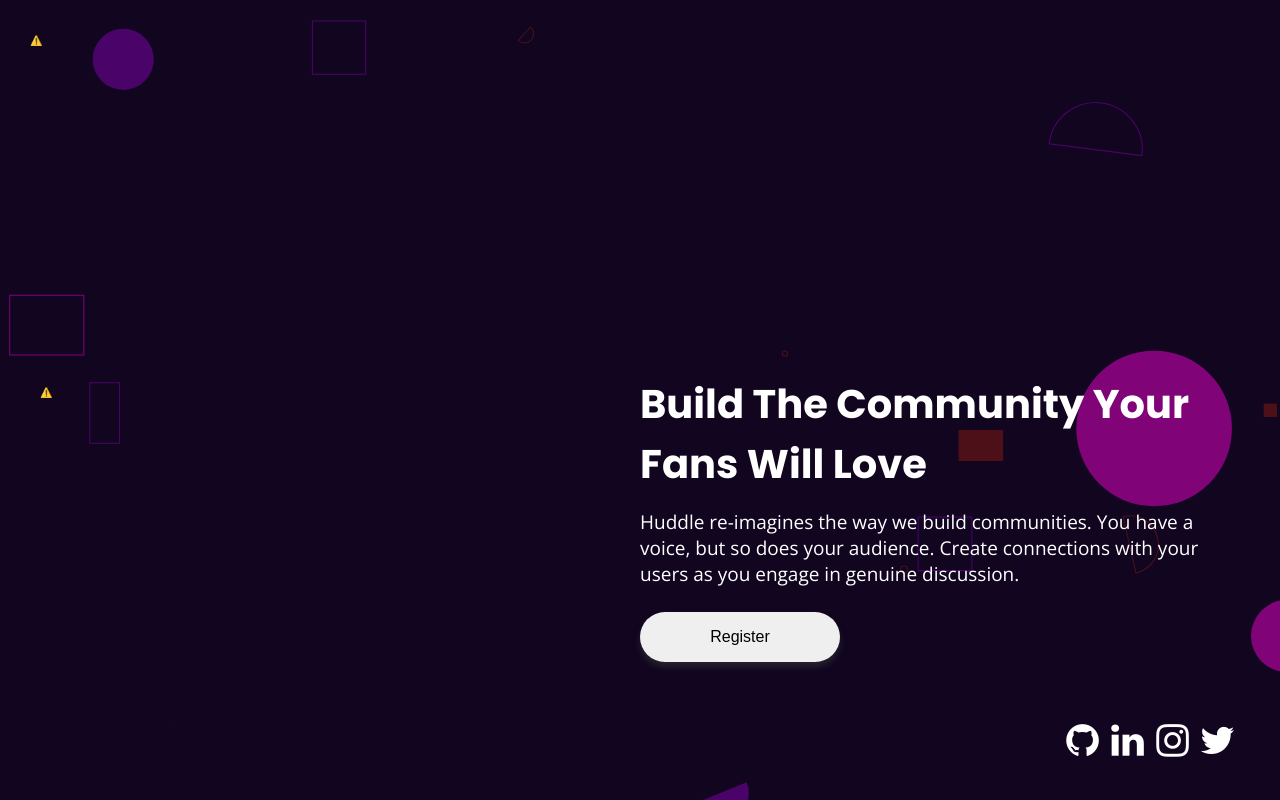
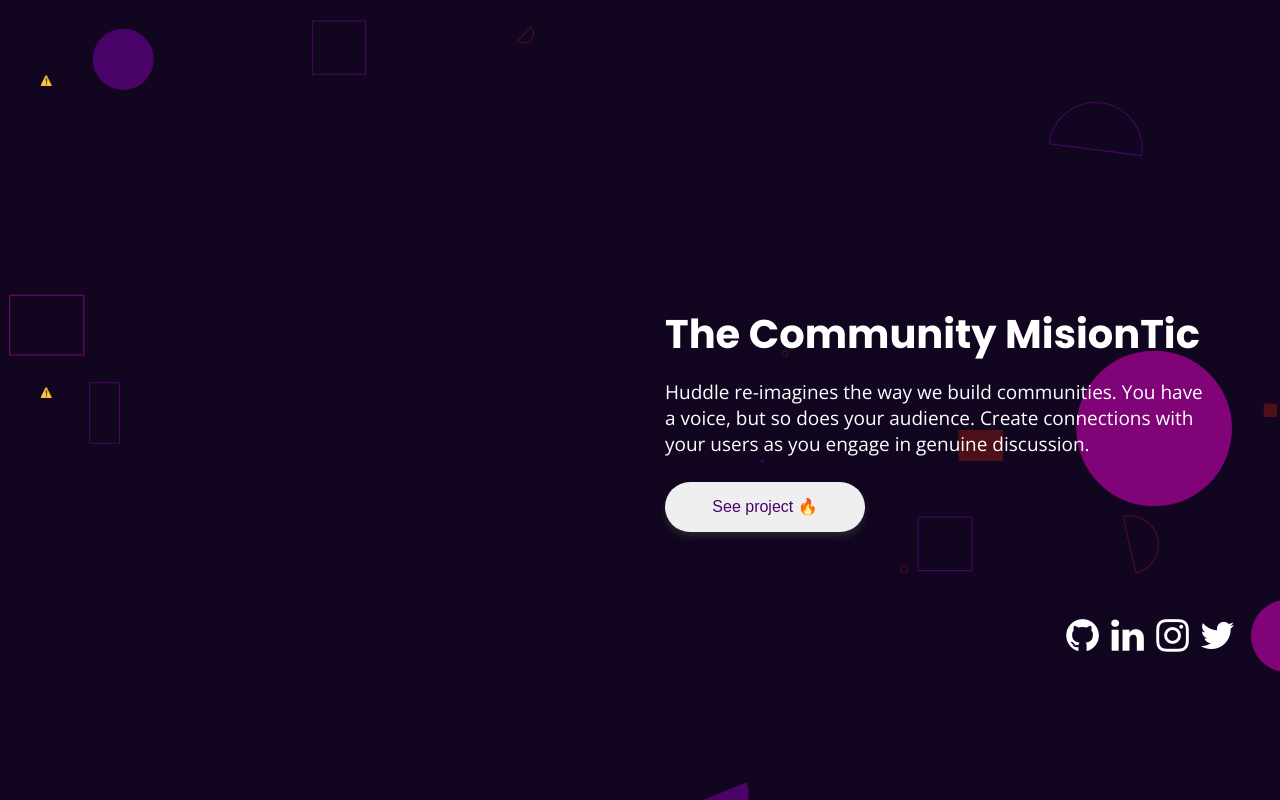
Before and after one commit to Learn-frontend-MinTic/Introduction-landing-page, a plain HTML site: page index.html in a window 1280 px wide. Drawn offline with nearby package versions, Linux system fonts and the light colour scheme; no server answers.

Commit message:
Design changes

```diff
--- a/index.html
+++ b/index.html
@@ -26,17 +26,17 @@
 
 
         <section class="main--img-container">
-            <lottie-player src="https://assets8.lottiefiles.com/packages/lf20_M4t9nS.json"  background="transparent"  speed="1"  style="width: 100%; height: 100%;"  loop autoplay></lottie-player>
+            <lottie-player class="main--img" src="https://assets8.lottiefiles.com/packages/lf20_M4t9nS.json"  background="transparent"  speed="1"  style="width: 100%; height: 100%;"  loop autoplay></lottie-player>
         </section>
 
 
 
         <section class="main--info-container">
-            <h1>Build The Community Your Fans Will Love</h1>
+            <h1>The Community MisionTic</h1>
             <p>
                 Huddle re-imagines the way we build communities. You have a voice, but so does your audience. Create connections with your users as you engage in genuine discussion.
             </p>
-            <button>Register</button>
+            <button>See project 🔥</button>
 
 
 
--- a/styles/desktop.css
+++ b/styles/desktop.css
@@ -6,29 +6,31 @@
 }
 
 header {
-    height: 140px;
+    height: 120px;
+
 }
 
-header img {
-    width: 200px;
-}
 
 main {
     height: 80vh;
     grid-template-columns: 50% 50%;
     align-content: center;
     padding-top: 0;
+    padding: 40px;
 }
+
+
 
 .main--img-container {
     display: grid;
     align-content: center;
-    padding-right: 45px;
-    align-content: center;
+
 }
 
 .main--info-container {
     text-align: left;
+    padding: 25px;
+    margin-top: 50px;
 }
 
 .main--info-container h1 {
@@ -42,6 +44,7 @@
 .main--info-container button {
     width: 200px;
     font-size: 1.6rem;
+
 }
 
 .info--icon-container {
@@ -51,3 +54,12 @@
     margin: 0;
     margin-top: 50px;
 }
+
+.info--icon-container .redes {
+    color: white;
+    width: 45px;
+    height: 45px;
+    padding-top: 9px;
+    text-align: center;
+    font-size: 3.8rem;
+}
--- a/styles/style.css
+++ b/styles/style.css
@@ -1,3 +1,8 @@
+:root {
+    color: var(--primary-colo, #4a0368);
+}
+
+
 * {
     box-sizing: border-box;
     margin: 0;
@@ -23,7 +28,7 @@
     max-width: 1430px;
     margin: 0 auto;
     height: 80px;
-    padding: 0 30px;
+    padding: 40px;
 }
 
 header img {
@@ -39,19 +44,23 @@
     padding: 40px;
 }
 
+
+
 .main--img-container {
-    width: 90%;
+    width: 100%;
     min-height: 250px;
 }
 
-.main--img-container img {
+.main--img-container lottie-player {
     width: 100%;
 }
+
+
 
 .main--info-container {
     width: 100%;
     text-align: center;
-    margin-top: 250px;
+
 }
 
 
@@ -94,7 +103,8 @@
     color: white;
     width: 45px;
     height: 45px;
-    padding-top: 9px;
+    padding-top: 10px;
     text-align: center;
-    font-size: 3.8rem;
+    font-size: 2.8rem;
+    padding-bottom: 10px;
 }
```
